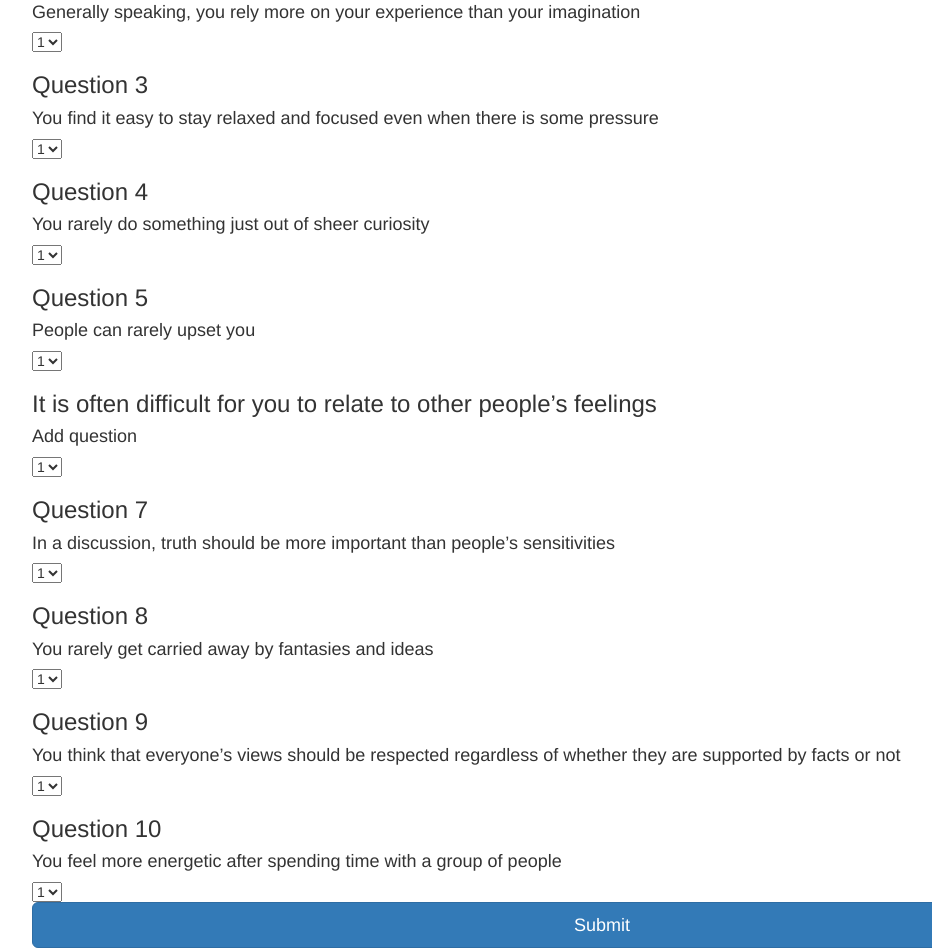
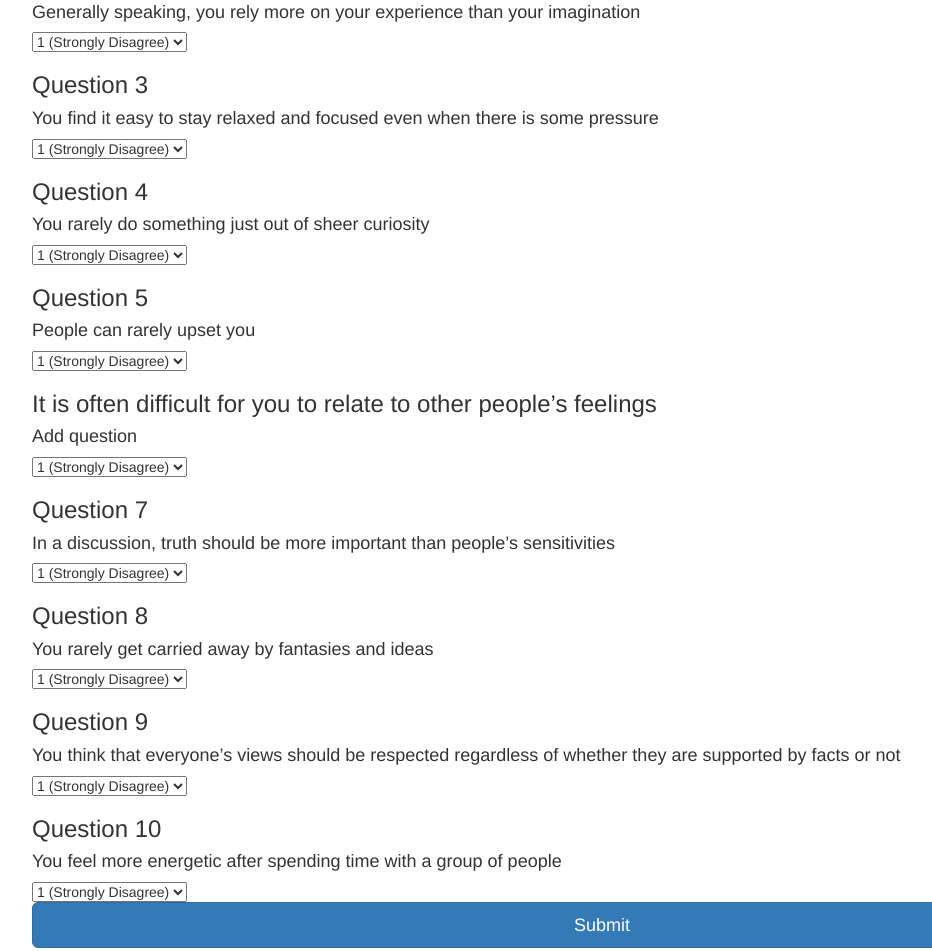
Before and after one commit to SuperBerny/friend-finder, a website: page public/survey.html in a window 1280 px wide. Shown: the part 449-1400 px from the top of the page, without its empty margins (38-970 px from the left). Drawn offline with nearby package versions, Linux system fonts and the light colour scheme.

Commit message:
working on jquery

```diff
--- a/app/data/friends.js
+++ b/app/data/friends.js
@@ -43,4 +43,4 @@ var profiles = [
    }
 ];
 
-module.exports = {profiles};
+module.exports = profiles;
--- a/public/survey.html
+++ b/public/survey.html
@@ -27,93 +27,93 @@ crossorigin="anonymous">
 <div class="style-select">
 	<h3>Question 1</h3>
 	<h4>Your mind is always buzzing with unexplored ideas and plans</h4>
-		<select id="q1">
+		<select id="q1" class="select">
 			<option value="1">1</option>
 			<option value="2">2</option>
 			<option value="3">3</option>
 			<option value="4">4</option>
-			<option value="5">5</option>
+			<option value="5">5 (Strong Agree)</option>
 		</select>
 	<h3>Question 2</h3>
 	<h4>Generally speaking, you rely more on your experience than your imagination</h4>
-		<select id="q2">
-			<option value="1">1</option>
+		<select id="q2" class="select">
+			<option value="1">1 (Strongly Disagree)</option>
 			<option value="2">2</option>
 			<option value="3">3</option>
 			<option value="4">4</option>
-			<option value="5">5</option>
+			<option value="5">5 (Strong Agree)</option>
 		</select>
 	<h3>Question 3</h3>
 	<h4>You find it easy to stay relaxed and focused even when there is some pressure</h4>
-		<select id="q3">
-			<option value="1">1</option>
+		<select id="q3" class="select">
+			<option value="1">1 (Strongly Disagree)</option>
 			<option value="2">2</option>
 			<option value="3">3</option>
 			<option value="4">4</option>
-			<option value="5">5</option>
+			<option value="5">5 (Strong Agree)</option>
 		</select>
 	<h3>Question 4</h3>
 	<h4>You rarely do something just out of sheer curiosity</h4>
-		<select id="q4">
-			<option value="1">1</option>
+		<select id="q4" class="select">
+			<option value="1">1 (Strongly Disagree)</option>
 			<option value="2">2</option>
 			<option value="3">3</option>
 			<option value="4">4</option>
-			<option value="5">5</option>
+			<option value="5">5 (Strong Agree)</option>
 		</select>
 	<h3>Question 5</h3>
 	<h4>People can rarely upset you</h4>
-		<select id="q5">
-			<option value="1">1</option>
+		<select id="q5" class="select">
+			<option value="1">1 (Strongly Disagree)</option>
 			<option value="2">2</option>
 			<option value="3">3</option>
 			<option value="4">4</option>
-			<option value="5">5</option>
+			<option value="5">5 (Strong Agree)</option>
 		</select>
 	<h3>It is often difficult for you to relate to other people’s feelings</h3>
 	<h4>Add question</h4>
-		<select id="q6">
-			<option value="1">1</option>
+		<select id="q6" class="select">
+			<option value="1">1 (Strongly Disagree)</option>
 			<option value="2">2</option>
 			<option value="3">3</option>
 			<option value="4">4</option>
-			<option value="5">5</option>
+			<option value="5">5 (Strong Agree)</option>
 		</select>
 	<h3>Question 7</h3>
 	<h4>In a discussion, truth should be more important than people’s sensitivities</h4>
-		<select id="q7">
-			<option value="1">1</option>
+		<select id="q7" class="select">
+			<option value="1">1 (Strongly Disagree)</option>
 			<option value="2">2</option>
 			<option value="3">3</option>
 			<option value="4">4</option>
-			<option value="5">5</option>
+			<option value="5">5 (Strong Agree)</option>
 		</select>
 	<h3>Question 8</h3>
 	<h4>You rarely get carried away by fantasies and ideas</h4>
-		<select id="q8">
-			<option value="1">1</option>
+		<select id="q8" class="select">
+			<option value="1">1 (Strongly Disagree)</option>
 			<option value="2">2</option>
 			<option value="3">3</option>
 			<option value="4">4</option>
-			<option value="5">5</option>
+			<option value="5">5 (Strong Agree)</option>
 		</select>
 	<h3>Question 9</h3>
 	<h4>You think that everyone’s views should be respected regardless of whether they are supported by facts or not</h4>
-		<select id="q9">
-			<option value="1">1</option>
+		<select id="q9" class="select">
+			<option value="1">1 (Strongly Disagree)</option>
 			<option value="2">2</option>
 			<option value="3">3</option>
 			<option value="4">4</option>
-			<option value="5">5</option>
+			<option value="5">5 (Strong Agree)</option>
 		</select>
 	<h3>Question 10</h3>
 	<h4>You feel more energetic after spending time with a group of people</h4>
-		<select id="q10">
-			<option value="1">1</option>
+		<select id="q10" class="select">
+			<option value="1">1 (Strongly Disagree)</option>
 			<option value="2">2</option>
 			<option value="3">3</option>
 			<option value="4">4</option>
-			<option value="5">5</option>
+			<option value="5">5 (Strong Agree)</option>
 		</select>
 </div>
 
@@ -132,5 +132,10 @@ crossorigin="anonymous">
 </div>
 
 <script src="https://code.jquery.com/jquery-3.2.1.min.js"integrity="sha256-hwg4gsxgFZhOsEEamdOYGBf13FyQuiTwlAQgxVSNgt4="crossorigin="anonymous"></script>
+<script>
+
+
+
+</script>
 </body>
 </html>
--- a/server.js
+++ b/server.js
@@ -4,6 +4,9 @@ var express = require('express');
 var bodyParser = require('body-parser');
 var path = require('path');
 
+var friends = require('./app/data/friends.js');
+
+console.log(friends.profiles);
 //Sets up an instance for Express app
 //==========================================================
 var app = express();
@@ -85,7 +88,7 @@ app.get("/guardians", function(req, res){
    res.json(profiles);
 });
 
-
+//Post into Profiles array after answering all
 
 //Start server and begins listening
 app.listen(PORT, function(req, res){
```
